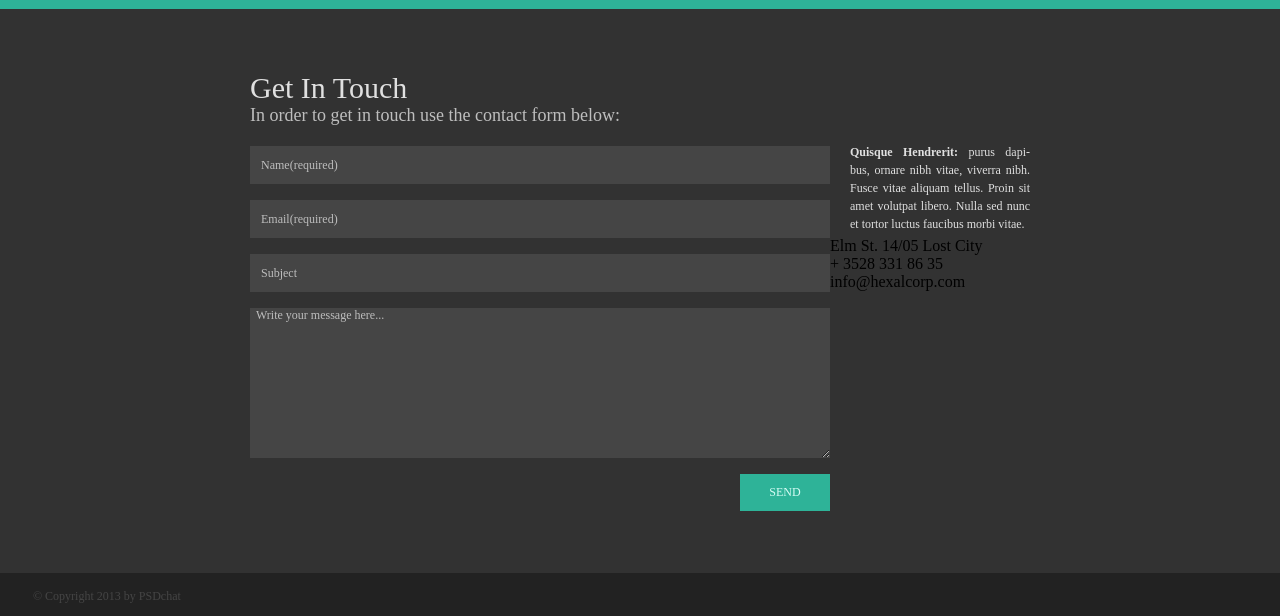
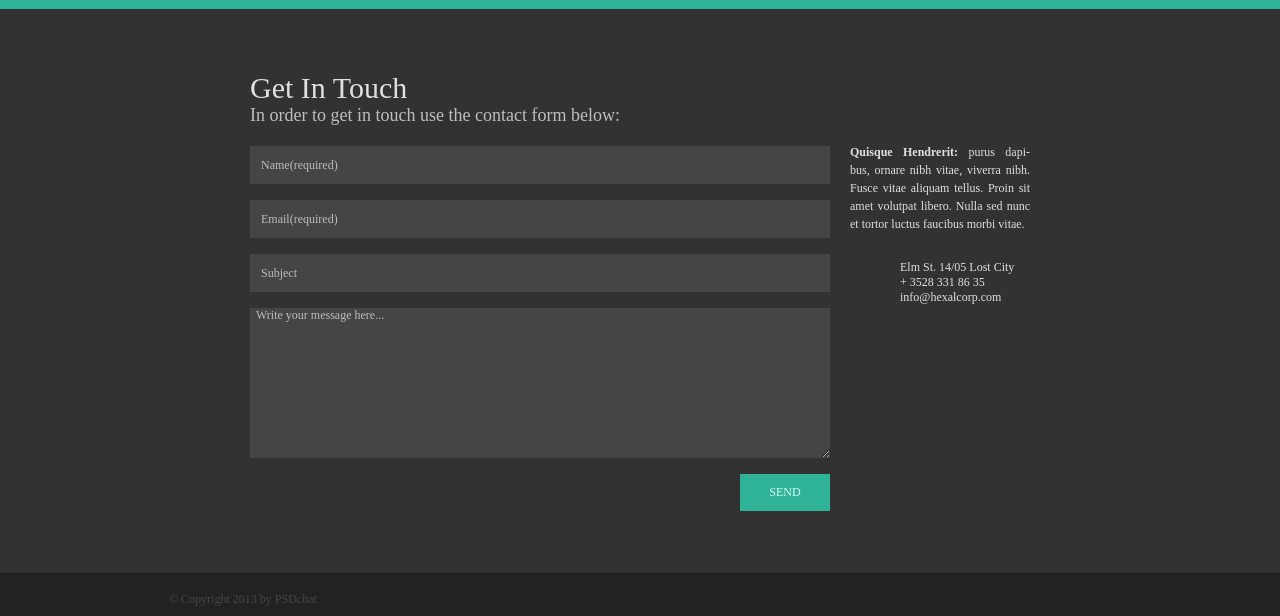
Before and after one commit to greatorangejuice/hexal, a plain HTML site: page index.html in a window 1280 px wide. Shown: the part 1109-1725 px from the top of the page. Drawn offline with Linux system fonts and the light colour scheme.

Commit message:
fix footer

```diff
--- a/index.html
+++ b/index.html
@@ -193,8 +193,10 @@
             </div>
         </div>
 
-        <div class="copyring">
-            <span>© Copyright 2013 by PSDchat</span>
+        <div class="copyring-container">
+            <div class="copyring">
+                <span>© Copyright 2013 by PSDchat</span>
+            </div>
         </div>
 
 
--- a/style.css
+++ b/style.css
@@ -231,20 +231,37 @@ form textarea::placeholder {
 .contacts {
     display: flex;
     flex-direction: column;
+    font-family: ' Lato-Regular', 'MyriadPro-Regular';
+    color: rgba(224, 224, 224, 255);
+    font-size: 12px;
+    position: relative;
+    top: 23px;
+    left: 70px;
+    text-align: justify;
 }
 
-.copyring {
+
+.copyring-container {
+
     height: 43px;
     color: #454545;
     background: #222222;
     display: flex;
 
 }
+
+.copyring {
+    width: 1020px;
+    margin: 0 auto;
+
+
+}
 .copyring span {
+    position: relative;
     font-size: 9pt;
     font-family: ' Lato-Regular', 'MyriadPro-Regular';
-    margin-left: 33px;
-    margin-top: 16px;
+    top: 16px;
+    left: 39px;
 }
 
 
```
